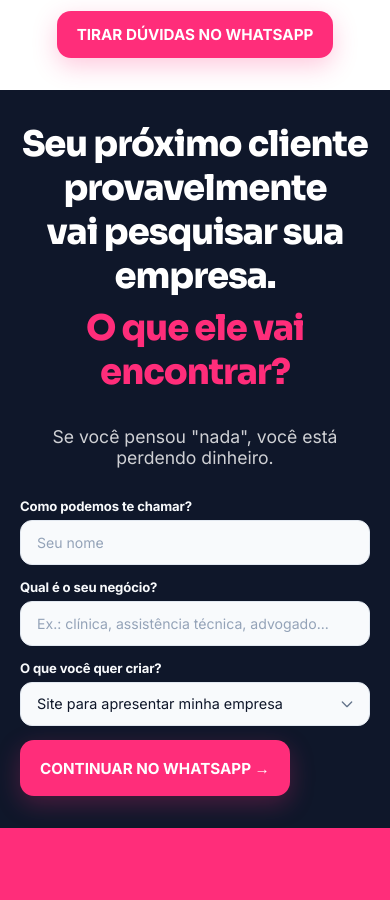
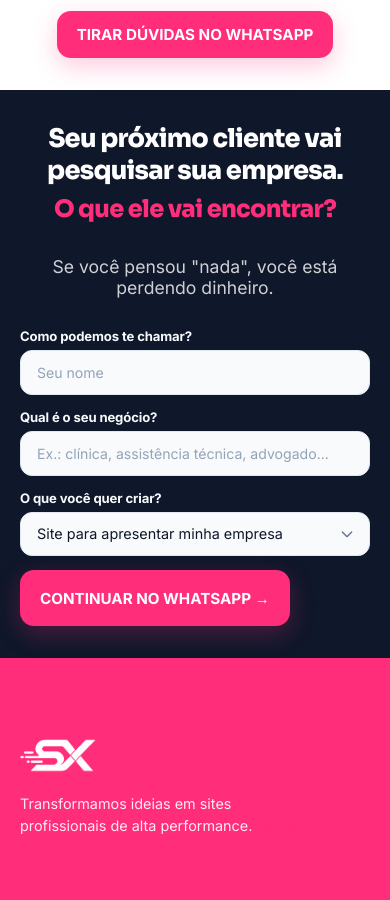
Before and after one commit to t0non/siteexpressbrasil, a Next.js app: page / in a window 390 px wide. Shown: the part 7780-8680 px from the top of the page. Built offline with nearby package versions, Linux system fonts and the light colour scheme.

Commit message:
fix: adjust final section title copy and mobile font size for clean 3-line layout

```diff
--- a/src/app/page.module.css
+++ b/src/app/page.module.css
@@ -968,6 +968,16 @@ details[open] .faqQuestion::after {
     line-height: 1.25;
   }
 
+  .finalTitle {
+    font-size: 1.6rem;
+    line-height: 1.25;
+  }
+
+  .finalSubtitle {
+    font-size: 1.5rem;
+    line-height: 1.25;
+  }
+
 
 .headline {
   font-family: var(--font-manrope), sans-serif;
--- a/src/app/page.tsx
+++ b/src/app/page.tsx
@@ -423,7 +423,7 @@ export default function Home() {
       <section className={styles.finalCtaSection}>
         <div className="container">
           <h2 className={styles.finalTitle}>
-            {t.finalTitle.split("\n")[0]}<br/>{t.finalTitle.split("\n")[1]}
+            {t.finalTitle}
           </h2>
           <h3 className={styles.finalSubtitle}>{t.finalSubtitle}</h3>
           <p style={{ textAlign: 'center', color: 'rgba(255,255,255,0.8)', fontSize: '1.1rem', marginBottom: '20px', fontWeight: 400 }}>
--- a/src/app/translations.ts
+++ b/src/app/translations.ts
@@ -77,7 +77,7 @@ export const translations = {
     guaranteeLink: "Termos de Garantia",
     guaranteeCheck: "Atendimento imediato",
     ctaGuarantee: "QUERO MEU SITE COM GARANTIA ➔",
-    finalTitle: "Seu próximo cliente provavelmente\nvai pesquisar sua empresa.",
+    finalTitle: "Seu próximo cliente vai pesquisar sua empresa.",
     finalSubtitle: "O que ele vai encontrar?",
     finalPersuasion: "Se você pensou \"nada\", você está perdendo dinheiro.",
     finalFormTitle: "Preencha para falar direto com a gente no WhatsApp:",
@@ -196,7 +196,7 @@ Vim pelo site da SiteExpress e gostaria de entender melhor como funciona. 😊`,
     guaranteeLink: "Guarantee Terms",
     guaranteeCheck: "Immediate Support",
     ctaGuarantee: "I WANT MY WEBSITE WITH GUARANTEE ➔",
-    finalTitle: "Your next client will probably\nsearch for your company.",
+    finalTitle: "Your next client will search for your company.",
     finalSubtitle: "What will they find?",
     finalPersuasion: "If you thought \"nothing\", you are losing money.",
     finalFormTitle: "Fill out to talk directly with us on WhatsApp:",
```
